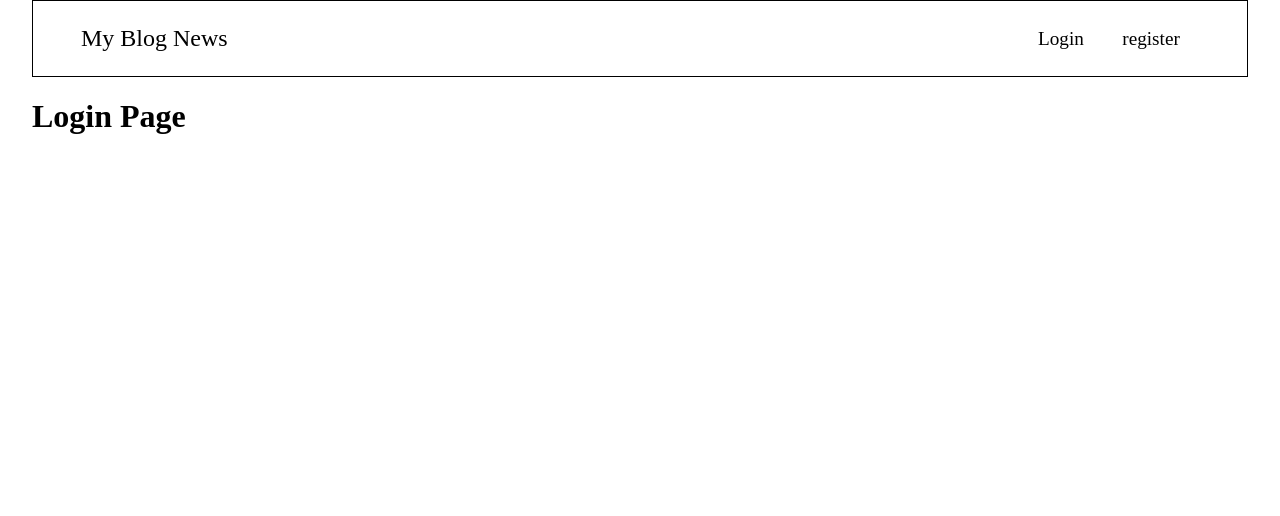
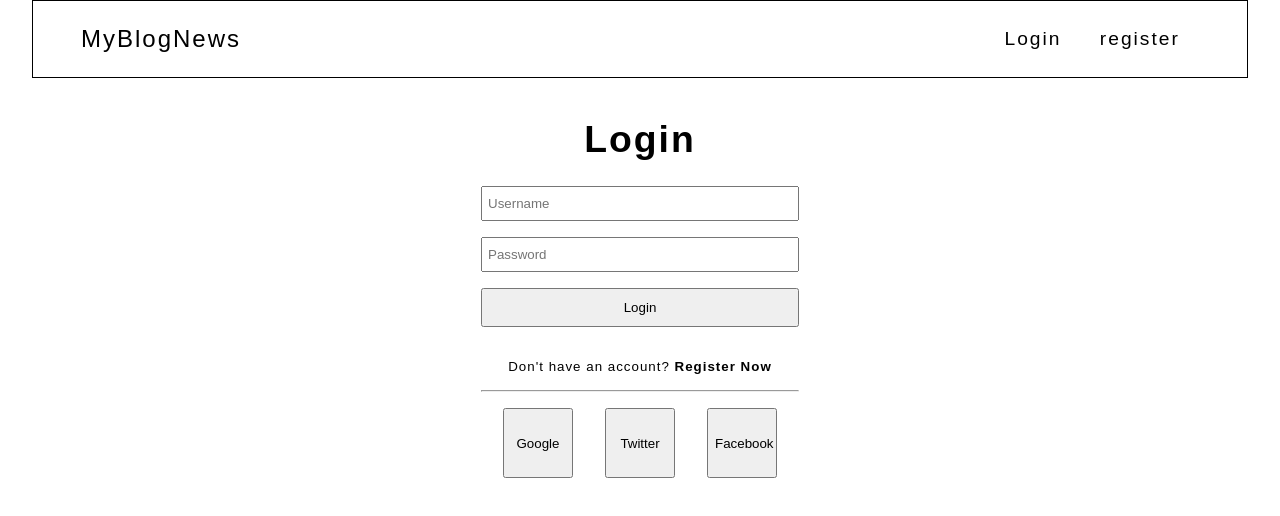
Before and after one commit to TepChoulong/MERN-Blog-News-Webapp, a React (Vite) app in the folder client/: page /login in a window 1280 px wide. Shown: the top 516 px of the page. Built offline with nearby package versions, Linux system fonts and the light colour scheme.

Commit message:
Need to add style for the registerPage

```diff
--- a/client/src/App.jsx
+++ b/client/src/App.jsx
@@ -2,9 +2,9 @@ import "./styles/app.css";
 import { Routes, Route } from "react-router-dom";
 
 import Layout from "./Layout.jsx";
-import IndexPage from "./Pages/IndexPage.jsx";
-import LoginPage from "./Pages/LoginPage.jsx";
-import RegisterPage from "./Pages/RegisterPage.jsx";
+import IndexPage from "./pages/IndexPage.jsx";
+import LoginPage from "./pages/LoginPage.jsx";
+import RegisterPage from "./pages/RegisterPage.jsx";
 
 function App() {
   return (
--- a/client/src/Pages/IndexPage.jsx
+++ b/client/src/Pages/IndexPage.jsx
@@ -1,9 +1,16 @@
 import Post from "../components/Post.jsx";
 
 export default function IndexPage() {
+
+  const titleStyle = {
+    textAlign: "center",
+    fontWeight: "bold",
+    fontSize: "60pt",
+  };
+
   return (
     <div>
-      <h1>Index Page</h1>
+      <h1 style={titleStyle}>Welcome to TepChoulong News Blog</h1>
       <Post />
       <Post />
       <Post />
--- a/client/src/Pages/LoginPage.jsx
+++ b/client/src/Pages/LoginPage.jsx
@@ -1,7 +1,35 @@
+import { Link } from "react-router-dom";
+
+import "../styles/pages/LoginPage.css";
+
 export default function LoginPage() {
+
   return (
-    <div>
-      <h1>Login Page</h1>
-    </div>
+    <>
+    <form action="" className="login-form">
+      <h1>Login</h1>
+      <input type="text" placeholder="Username" />
+      <input type="password" placeholder="Password" />
+      <button type="submit" id="submit-btn-login">Login</button>
+      <p>Don't have an account?
+        <Link to="/register" id="link-to-register-if-no-account"> Register Now</Link>
+      </p>
+      <hr />
+      <div className="more-choices-for-login">
+        <button id="google-btn-login">
+          Google
+          <i></i>
+        </button>
+        <button id="twitter-btn-login">
+          Twitter
+          <i></i>
+        </button>
+        <button id="facebook-btn-login">
+          Facebook
+          <i></i>
+        </button>
+      </div>
+    </form>
+    </>
   );
 }
--- a/client/src/Pages/RegisterPage.jsx
+++ b/client/src/Pages/RegisterPage.jsx
@@ -1,7 +1,32 @@
+import { Link } from "react-router-dom";
+
 export default function RegisterPage() {
   return (
-    <div>
-      <h1>Register Page</h1>
-    </div>
+    <>
+      <form action="" className="register-form">
+        <h1>Register</h1>
+        <input type="text" placeholder="Username" />
+        <input type="password" placeholder="Password" />
+        <button type="submit" id="submit-btn-register">Register</button>
+        <p>Already have an account?
+          <Link to="/login" id="link-to-register-if-have-account"> Login Here</Link>
+        </p>
+        <hr />
+        <div className="more-choices-for-register">
+          <button id="google-btn-register">
+            Google
+            <i></i>
+          </button>
+          <button id="twitter-btn-register">
+            Twitter
+            <i></i>
+          </button>
+          <button id="facebook-btn-register">
+            Facebook
+            <i></i>
+          </button>
+        </div>
+      </form>
+    </>
   );
 }
--- a/client/src/components/Header.jsx
+++ b/client/src/components/Header.jsx
@@ -1,10 +1,12 @@
 import { Link } from "react-router-dom";
+
+import "../styles/components/Header.css";
 
 export default function Header() {
   return (
     <header>
       <Link to="/" className="logo">
-        My Blog News
+        MyBlogNews
       </Link>
       <nav>
         <Link to="/login" id="link-to-login">
--- a/client/src/components/Post.jsx
+++ b/client/src/components/Post.jsx
@@ -1,3 +1,5 @@
+import "../styles/components/Post.css";
+
 export default function Post() {
   return (
     <div className="post">
--- a/client/src/styles/app.css
+++ b/client/src/styles/app.css
@@ -1,64 +1,10 @@
-main {
-  padding: 0 2em 0 2em;
-  max-width: 1300px;
-  margin: 0 auto;
+* {
+    box-sizing: border-box;
 }
 
-header {
-  display: flex;
-  align-items: center;
-  justify-content: space-between;
-  gap: 1em;
-  border: black 1px solid;
-  padding: 1.5rem 3rem 1.5rem 3rem;
+main {
+    padding: 0 2em 0 2em;
+    max-width: 1300px;
+    margin: 0 auto;
+    font-family: 'Montserrat', sans-serif;
 }
-
-.logo {
-  font-size: 1.5em;
-  text-decoration: none;
-  color: black;
-}
-
-#link-to-login,
-#link-to-register {
-  margin: 0 1em 0 1em;
-  font-size: 1.2em;
-  text-decoration: none;
-  color: black;
-}
-
-.post {
-  display: flex;
-  gap: 2rem;
-  padding: 1.5rem;
-}
-
-.post #post-image {
-  max-width: 100%;
-  width: 400px;
-}
-
-.post .text #link-to-title-post {
-  text-decoration: none;
-  color: black;
-  font-size: 3.2em;
-}
-
-.post .text #description-post {
-  font-size: 1.3em;
-}
-
-.post .text .info {
-  gap: 1em;
-}
-
-.post .text .info #link-to-auther-post {
-  text-decoration: none;
-  color: black;
-  font-size: 1.2em;
-  font-weight: bold;
-}
-
-.post .text .info #date-post {
-  font-size: 1em;
-}
--- /dev/null
+++ b/client/src/styles/components/Header.css
@@ -0,0 +1,24 @@
+header {
+    display: flex;
+    align-items: center;
+    justify-content: space-between;
+    gap: 1em;
+    border: black 1px solid;
+    padding: 1.5rem 3rem 1.5rem 3rem;
+}
+
+.logo {
+    font-size: 1.5em;
+    text-decoration: none;
+    color: black;
+    letter-spacing: 2px;
+}
+
+#link-to-login,
+#link-to-register {
+    margin: 0 1em 0 1em;
+    font-size: 1.2em;
+    text-decoration: none;
+    color: black;
+    letter-spacing: 2px;
+}
--- /dev/null
+++ b/client/src/styles/components/Post.css
@@ -0,0 +1,35 @@
+.post {
+    display: flex;
+    gap: 2rem;
+    padding: 1.5rem;
+}
+
+.post #post-image {
+    max-width: 100%;
+    width: 400px;
+}
+
+.post .text #link-to-title-post {
+    text-decoration: none;
+    color: black;
+    font-size: 3.2em;
+}
+
+.post .text #description-post {
+    font-size: 1.3em;
+}
+
+.post .text .info {
+    gap: 1em;
+}
+
+.post .text .info #link-to-auther-post {
+    text-decoration: none;
+    color: black;
+    font-size: 1.2em;
+    font-weight: bold;
+}
+
+.post .text .info #date-post {
+    font-size: 1em;
+}
--- /dev/null
+++ b/client/src/styles/pages/LoginPage.css
@@ -0,0 +1,55 @@
+.login-form {
+    width: 350px;
+    background-color: rgb(255, 255, 255);
+    margin: 2% auto 0;
+    padding: 1rem;
+}
+
+.login-form h1 {
+    text-align: center;
+    font-size: 28pt;
+    margin-top: 0;
+    letter-spacing: 2px;
+}
+
+.login-form input {
+    display: block;
+    width: 100%;
+    margin: 0 auto 1rem;
+    padding: 8px 5px 8px 5px;
+}
+
+#submit-btn-login {
+    display: block;
+    width: 100%;
+    margin: 0 auto 0;
+    padding: 10px 0 10px 0;
+}
+
+.login-form p {
+    text-align: center;
+    color: rgb(0, 0, 0);
+    margin: 2rem 0 1rem 0;
+    font-size: 10pt;
+    letter-spacing: 1px;
+}
+
+.login-form p #link-to-register-if-no-account {
+    text-decoration: none;
+    color: black;
+    font-weight: bold;
+    letter-spacing: 1px;
+}
+
+.more-choices-for-login {
+    display: flex;
+    gap: 2em;
+    justify-content: center;
+    margin-top: 1rem;
+}
+
+.more-choices-for-login button {
+    aspect-ratio: 1/1;
+    width: 70px;
+    text-align: center;
+}
```
Also changed, not shown: client/src/styles/pages/IndexPage.css (added, +35 -0 lines).
